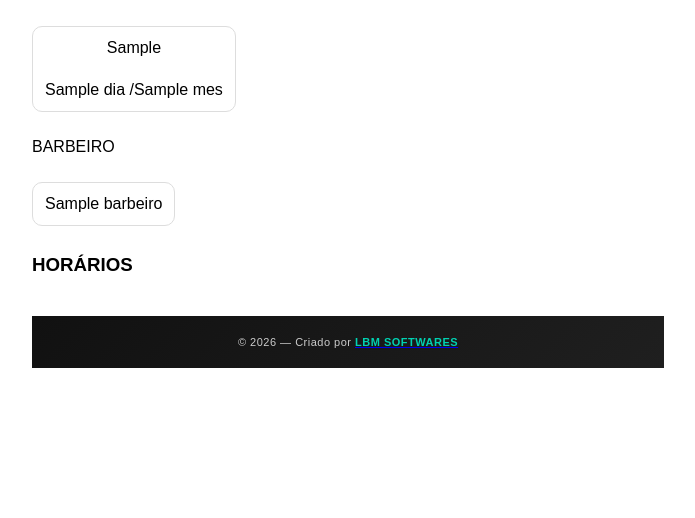
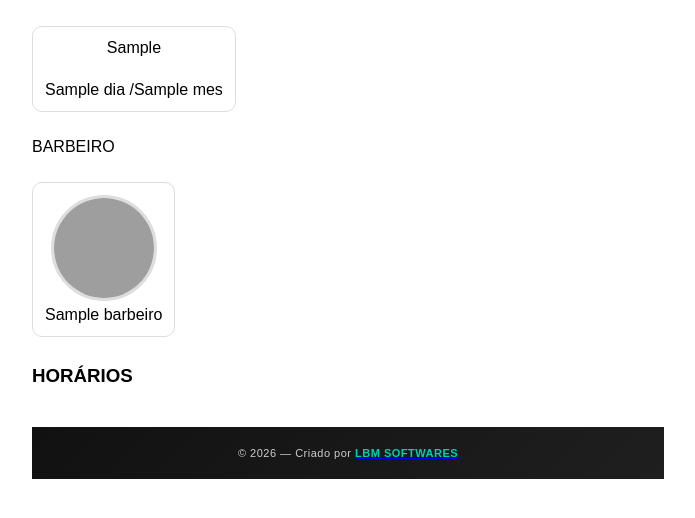
Before and after one commit to LBMSOFTWARES/barbeariazimmer, a Django app: template home/templates/agendamento.html in a window 1280 px wide. Shown: the part 269-787 px from the top of the page, without its empty margins (292-987 px from the left). Run offline with Django 5.2, Linux system fonts and the light colour scheme; tables that the repository leaves empty hold one stand-in row (values such as "Sample post"); the template is opened without the code that fills it: values that come from a table or form of the project are taken from there, most other values are stand-ins (such as "Sample title", 1, 10 or a date in 2020); grey boxes are pictures that could not be loaded.

Commit message:
Add files via upload

```diff
--- a/home/templates/agendamento.html
+++ b/home/templates/agendamento.html
@@ -1,6 +1,6 @@
 {% extends 'base.html' %}
 {% block content1 %}
-
+{% load static %}
 {% csrf_token %}
 <input type="hidden" id="servicoId" value="{{ servico_id }}">
 <input type="hidden" id="servicoNome" value="{{ servico_nome }}">
@@ -43,7 +43,8 @@
                 <div class="barbeiro-card"
                      data-barbeiro="{{ b.id }}"
                      onclick="selecionarBarbeiro(this)">
-
+                    <img src="{% static 'img/barbeiro.png' %}"
+                    class="barbeiro-foto">
                     <span class="barbeiro-nome">{{ b.nome }}</span>
                 </div>
             {% endfor %}
```
